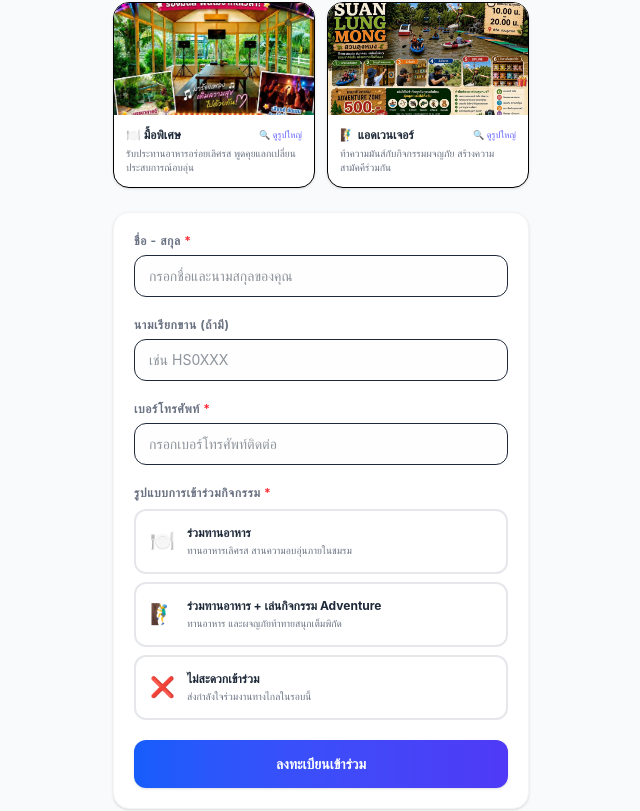
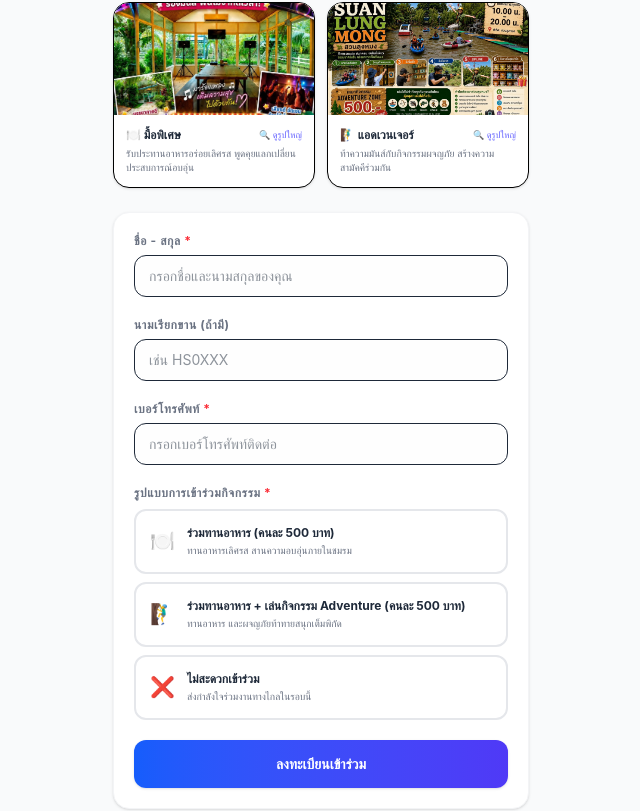
Before and after one commit to maleeart/AMRC, a Next.js app: page /friendship in a window 1280 px wide. Shown: the part 369-1180 px from the top of the page, without its empty margins (319-959 px from the left). Built offline with nearby package versions, Linux system fonts and the light colour scheme; no server answers; the database is empty.

Commit message:
Add 500 Baht dining cost text and summary calculation to Eyeball Meeting

```diff
--- a/app/admin/page.tsx
+++ b/app/admin/page.tsx
@@ -162,7 +162,8 @@ export default function AdminPage() {
 
       {/* Summary for Friendship */}
       {tab === "friendship" && (
-        <div className="grid grid-cols-3 gap-2 bg-indigo-50/50 border border-indigo-100 rounded-xl p-3 mb-4 text-center">
+        <>
+          <div className="grid grid-cols-3 gap-2 bg-indigo-50/50 border border-indigo-100 rounded-xl p-3 mb-3 text-center">
             <div className="bg-white border border-indigo-50 rounded-lg p-1.5 shadow-sm">
               <p className="text-[10px] text-sky-600 font-bold">🍽️ ทานอาหาร</p>
               <p className="text-sm font-extrabold text-sky-850 mt-0.5">
@@ -182,6 +183,12 @@ export default function AdminPage() {
               </p>
             </div>
           </div>
+          <div className="bg-emerald-50 border border-emerald-100 rounded-xl p-3 mb-4 text-center">
+            <p className="text-xs text-emerald-700 font-bold">
+              🍽️ ค่าใช้จ่ายอาหารรวม (คนละ 500 บาท): <span className="text-base font-black text-emerald-800">{(friendship.filter((r) => [1, 2].includes(Number(r.option_id))).length * 500).toLocaleString()}</span> บาท
+            </p>
+          </div>
+        </>
       )}
 
       {/* List */}
--- a/app/friendship/FriendshipForm.tsx
+++ b/app/friendship/FriendshipForm.tsx
@@ -222,7 +222,7 @@ export default function FriendshipForm() {
               >
                 <span className="text-xl shrink-0 mt-0.5">🍽️</span>
                 <div>
-                  <h4 className="font-bold text-xs text-gray-800">ร่วมทานอาหาร</h4>
+                  <h4 className="font-bold text-xs text-gray-800">ร่วมทานอาหาร (คนละ 500 บาท)</h4>
                   <p className="text-[10px] text-gray-500 mt-0.5">ทานอาหารเลิศรส สานความอบอุ่นภายในชมรม</p>
                 </div>
                 {optionId === 1 && (
@@ -242,7 +242,7 @@ export default function FriendshipForm() {
               >
                 <span className="text-xl shrink-0 mt-0.5">🧗‍♂️</span>
                 <div>
-                  <h4 className="font-bold text-xs text-gray-800">ร่วมทานอาหาร + เล่นกิจกรรม Adventure</h4>
+                  <h4 className="font-bold text-xs text-gray-800">ร่วมทานอาหาร + เล่นกิจกรรม Adventure (คนละ 500 บาท)</h4>
                   <p className="text-[10px] text-gray-500 mt-0.5">ทานอาหาร และผจญภัยท้าทายสนุกเต็มพิกัด</p>
                 </div>
                 {optionId === 2 && (
--- a/app/friendship/summary/page.tsx
+++ b/app/friendship/summary/page.tsx
@@ -62,8 +62,11 @@ export default async function FriendshipSummaryPage() {
         </div>
       </div>
 
-      <div className="text-center text-sm text-gray-500 mb-6">
-        ยอดลงทะเบียนรวมทั้งหมด <span className="font-semibold text-gray-800">{list.length}</span> คน
+      <div className="text-center text-sm text-gray-500 mb-6 space-y-1">
+        <p>ยอดลงทะเบียนรวมทั้งหมด <span className="font-semibold text-gray-800">{list.length}</span> คน</p>
+        <p className="text-xs text-indigo-600 font-bold bg-indigo-50 border border-indigo-100 rounded-xl py-1.5 px-3 inline-block">
+          🍽️ ประมาณการค่าอาหารรวม (คนละ 500.-): <span className="text-sm font-extrabold text-indigo-800">{(diningCount * 500).toLocaleString()}</span> บาท
+        </p>
       </div>
 
       <div className="bg-white rounded-2xl border border-gray-100 overflow-hidden shadow-sm">
```
Lines whose indentation alone changed are shown as unchanged.
